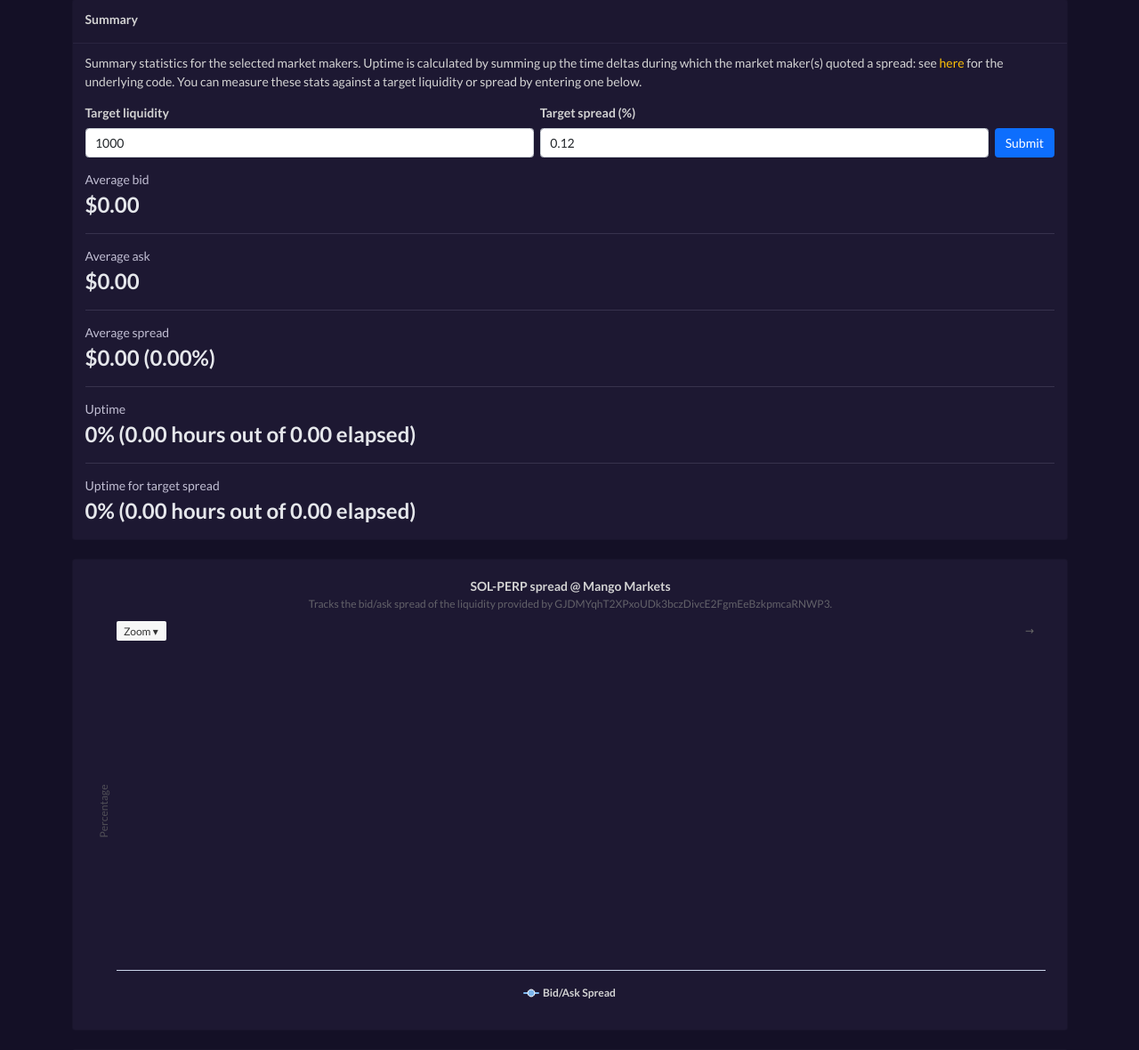
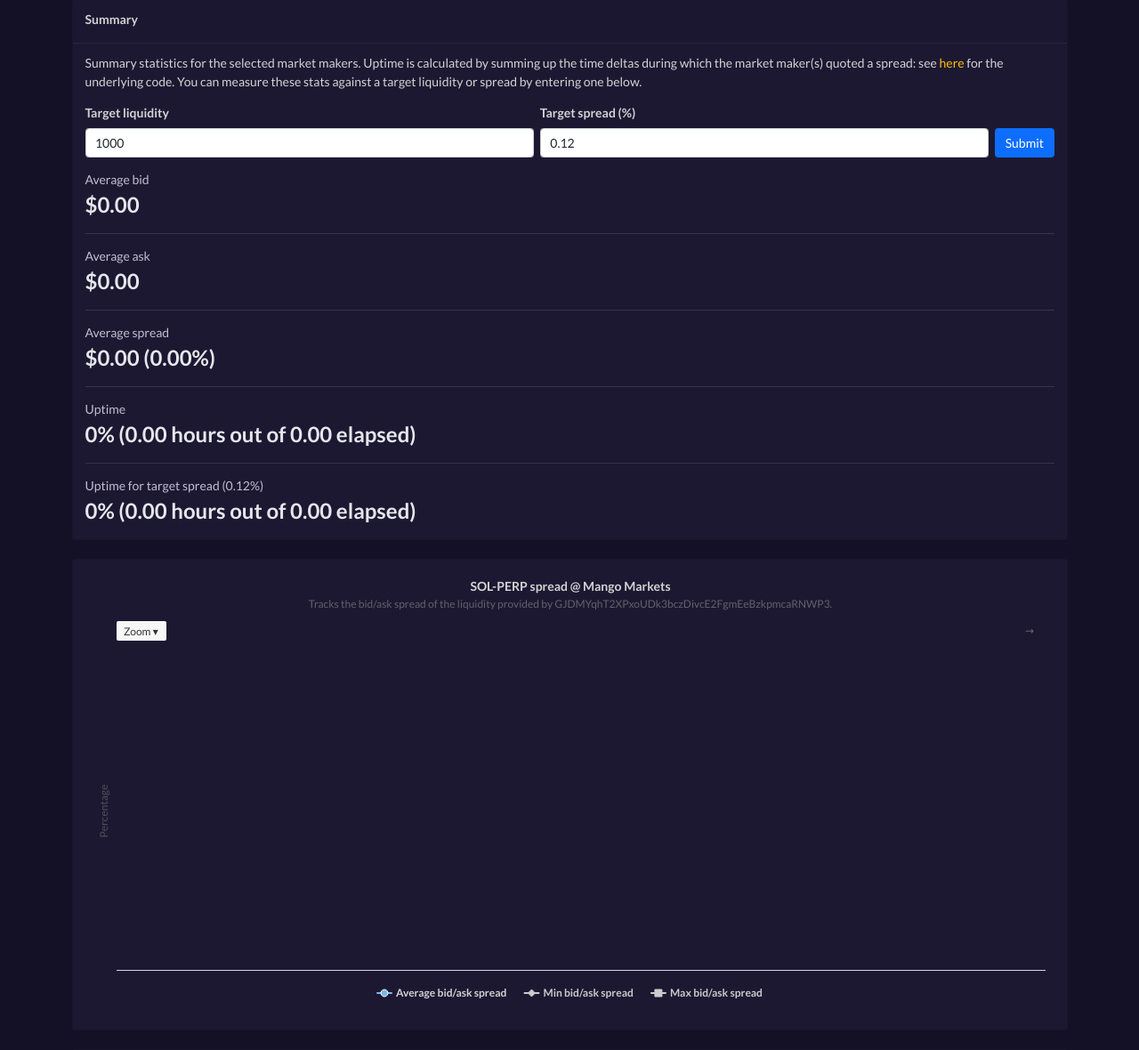
Before and after one commit to waterquarks/mangolorians, a Flask app: page /market_maker_analytics in a window 1280 px wide. Shown: the part 301-1481 px from the top of the page at 89% size. Run offline with Flask 2, Linux system fonts and the light colour scheme; data that the repository does not hold is empty; some libraries are stand-ins or nearby versions.

Commit message:
Add hidden by default min/max bid/ask spreads

```diff
--- a/scrapers/reconstruct_l3_order_book.py
+++ b/scrapers/reconstruct_l3_order_book.py
@@ -99,7 +99,11 @@
                 avg(weighted_average_bid) as weighted_average_bid,
                 avg(weighted_average_ask) as weighted_average_ask,
                 avg(weighted_average_ask - weighted_average_bid) as absolute_spread,
-                avg(((weighted_average_ask - weighted_average_bid) / weighted_average_ask) * 100) as relative_spread
+                avg(((weighted_average_ask - weighted_average_bid) / weighted_average_ask) * 100) as relative_spread,
+                min(weighted_average_ask - weighted_average_bid) as min_absolute_spread,
+                min(((weighted_average_ask - weighted_average_bid) / weighted_average_ask) * 100) as min_relative_spread,
+                max(weighted_average_ask - weighted_average_bid) as max_absolute_spread,
+                max(((weighted_average_ask - weighted_average_bid) / weighted_average_ask) * 100) as max_relative_spread
             from quotes
             group by minute
         )
@@ -110,7 +114,11 @@
                     'weighted_average_bid', weighted_average_bid,
                     'weighted_average_ask', weighted_average_ask,
                     'absolute_spread', absolute_spread,
-                    'relative_spread', relative_spread
+                    'relative_spread', relative_spread,
+                    'min_absolute_spread', min_absolute_spread,
+                    'min_relative_spread', min_relative_spread,
+                    'max_absolute_spread', max_absolute_spread,
+                    'max_relative_spread', max_relative_spread
                 )
             )
         from entries
--- a/templates/_test.html
+++ b/templates/_test.html
@@ -57,7 +57,7 @@
                     </div>
 
                     <div class="pt-3">
-                        <div style="color: rgb(193, 190, 211); font-size: 14px;">Uptime for target spread</div>
+                        <div style="color: rgb(193, 190, 211); font-size: 14px;">Uptime for target spread ({{ target_spread }}%)</div>
                         <div style="color: rgb(229, 231, 235); font-size: 24px; font-weight: 700;">{{ "{:0.0f}".format((compliant_uptime_relative or 0) * 100) }}% ({{ "{:0.2f}".format((compliant_uptime_absolute or 0) * 24 ) }} hours out of {{ "{:0.2f}".format((elapsed or 0) * 24) }} elapsed)</div>
                     </div>
                 </div>
--- a/templates/test.html
+++ b/templates/test.html
@@ -243,6 +243,7 @@
                 title: {
                   text: 'Percentage'
                 },
+                type: 'logarithmic',
                 labels: {
                     style: {
                         color: "lightgray"
@@ -260,7 +261,7 @@
                     spreadChart.hideLoading()
 
                     spreadChart.addSeries({
-                        name: 'Bid/Ask Spread',
+                        name: 'Average bid/ask spread',
                         data: data.map(entry => (
                             {
                                 x: new Date(entry.minute).getTime(),
@@ -268,6 +269,36 @@
                                 weightedAverageBid: entry.weighted_average_bid,
                                 weightedAverageAsk: entry.weighted_average_ask,
                                 spread: entry.absolute_spread,
+                            }
+                        )),
+                        turboThreshold: 0
+                    })
+
+                    spreadChart.addSeries({
+                        name: 'Min bid/ask spread',
+                        visible: false,
+                        data: data.map(entry => (
+                            {
+                                x: new Date(entry.minute).getTime(),
+                                y: entry.min_relative_spread,
+                                weightedAverageBid: entry.weighted_average_bid,
+                                weightedAverageAsk: entry.weighted_average_ask,
+                                spread: entry.min_absolute_spread
+                            }
+                        )),
+                        turboThreshold: 0
+                    })
+
+                    spreadChart.addSeries({
+                        name: 'Max bid/ask spread',
+                        visible: false,
+                        data: data.map(entry => (
+                            {
+                                x: new Date(entry.minute).getTime(),
+                                y: entry.max_relative_spread,
+                                weightedAverageBid: entry.weighted_average_bid,
+                                weightedAverageAsk: entry.weighted_average_ask,
+                                spread: entry.max_absolute_spread
                             }
                         )),
                         turboThreshold: 0
```
